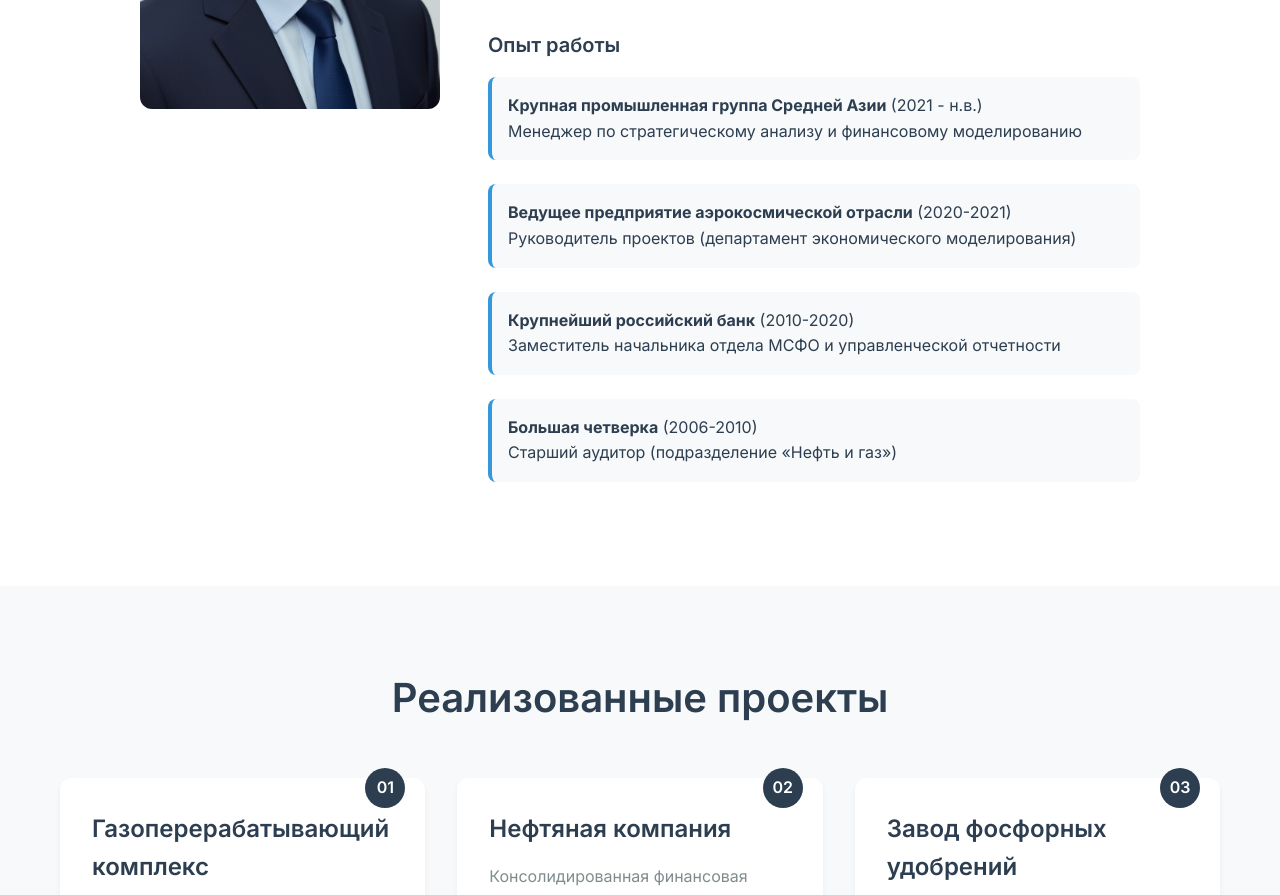
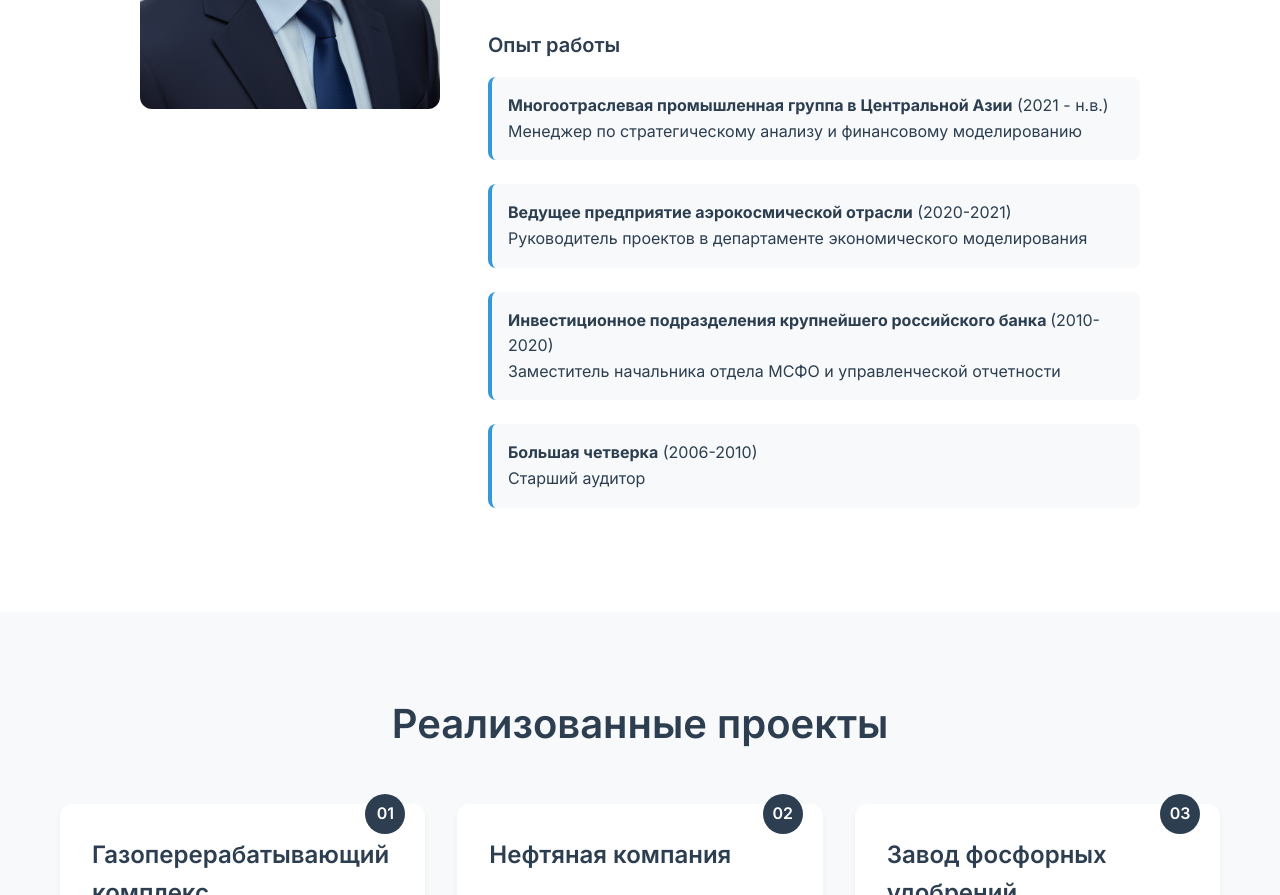
Before and after one commit to ao130782/shark_fin_website, a plain HTML site: page index.html in a window 1280 px wide. Shown: the part 2551-3446 px from the top of the page. Drawn offline with Linux system fonts and the light colour scheme.

Commit message:
Update index.html

```diff
--- a/index.html
+++ b/index.html
@@ -145,20 +145,20 @@
                         <div class="team__experience">
                             <h4>Опыт работы</h4>
                             <div class="experience-item">
-                                <strong>Крупная промышленная группа Средней Азии</strong> (2021 - н.в.)<br>
+                                <strong>Многоотраслевая промышленная группа в Центральной Азии</strong> (2021 - н.в.)<br>
                                 Менеджер по стратегическому анализу и финансовому моделированию
                             </div>
                             <div class="experience-item">
                                 <strong>Ведущее предприятие аэрокосмической отрасли</strong> (2020-2021)<br>
-                                Руководитель проектов (департамент экономического моделирования)
+                                Руководитель проектов в департаменте экономического моделирования
                             </div>
                             <div class="experience-item">
-                                <strong>Крупнейший российский банк</strong> (2010-2020)<br>
+                                <strong>Инвестиционное подразделения крупнейшего российского банка </strong> (2010-2020)<br>
                                 Заместитель начальника отдела МСФО и управленческой отчетности
                             </div>
                             <div class="experience-item">
                                 <strong>Большая четверка</strong> (2006-2010)<br>
-                                Старший аудитор (подразделение «Нефть и газ»)
+                                Старший аудитор
                             </div>
                         </div>
                     </div>
```
